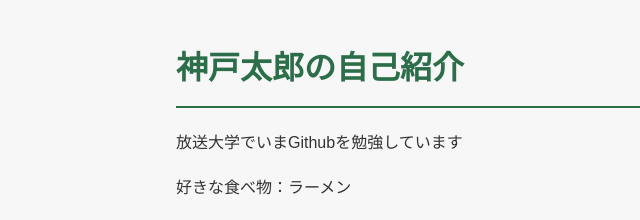
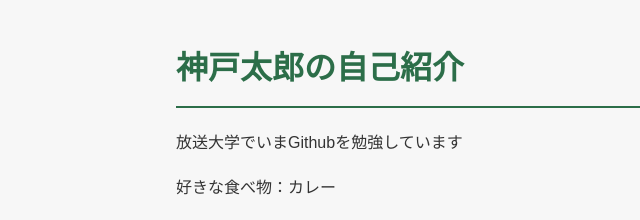
Before and after one commit to sch-00211/my-website, a plain HTML site: page index.html in a window 1280 px wide. Shown: the top 220 px of the page, 114-754 px from the left. Drawn offline with Linux system fonts and the light colour scheme.

Commit message:
好きな食べ物をカレーに変更

```diff
--- a/index.html
+++ b/index.html
@@ -9,7 +9,7 @@
 <body>
     <h1>神戸太郎の自己紹介</h1>
     <p>放送大学でいまGithubを勉強しています</p>
-    <p>好きな食べ物：ラーメン</p>
+    <p>好きな食べ物：カレー</p>
     <h2>プロフィール</h2>
     <ul>
         <li>出身：兵庫県</li>
```
